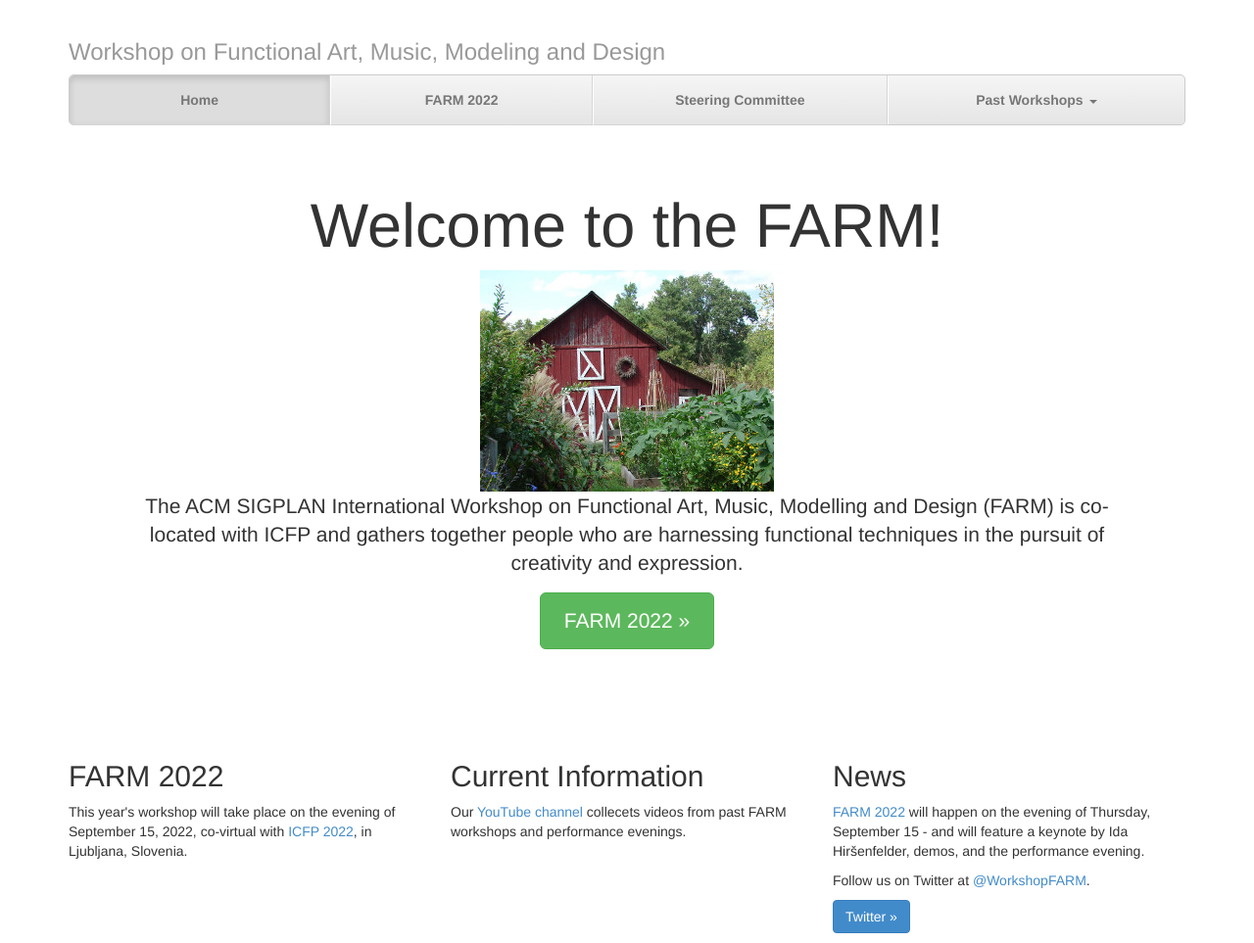
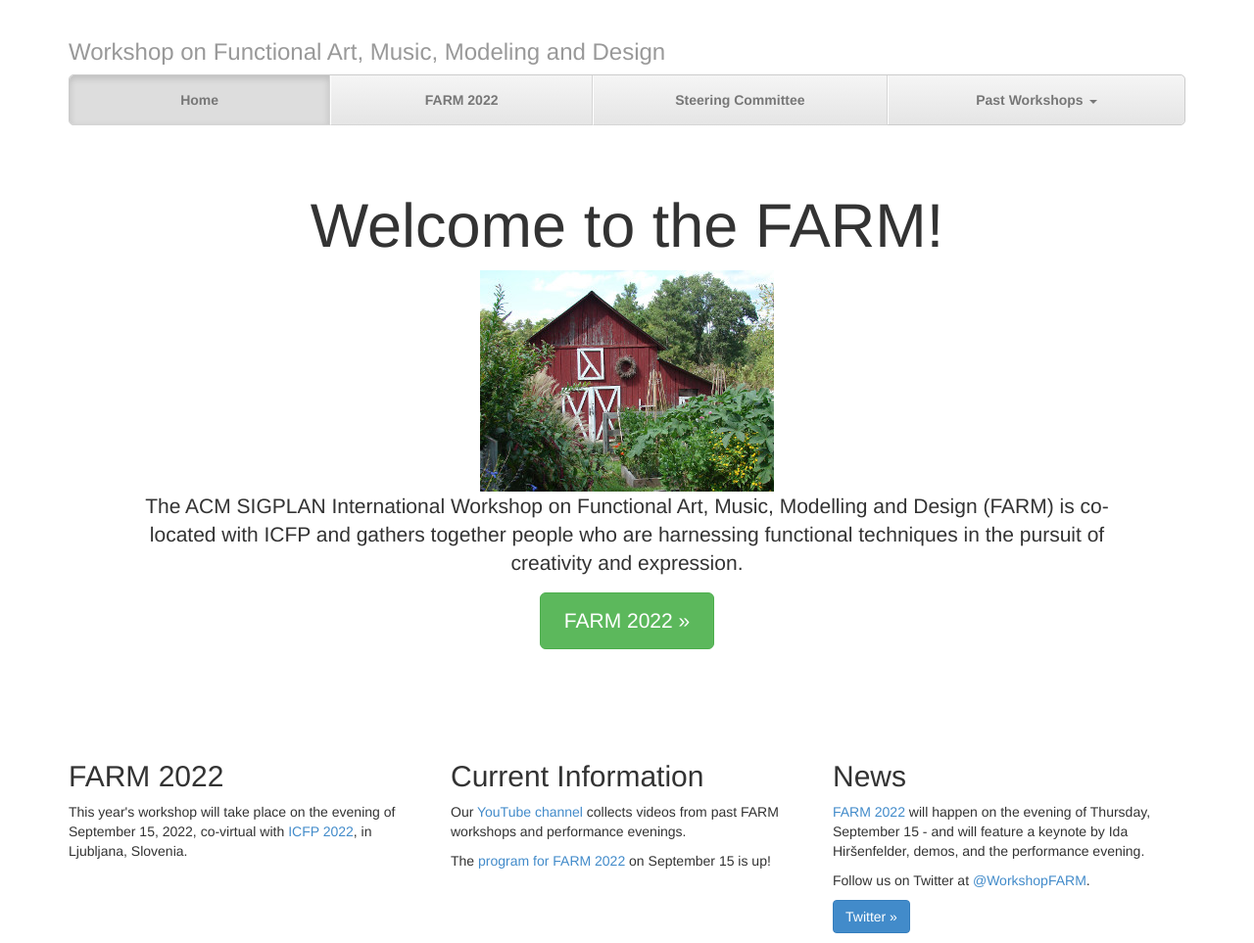
Before and after one commit to functional-art/functional-art.github.com, a Jekyll site: the page built from index.html, in a window 1280 px wide. Shown: the whole page at 98% size. Built offline with Jekyll 4.4.1, drawn with Linux system fonts in a browser that asks for light colours; nearby versions of some CDN libraries.

Commit message:
Current Information update

```diff
--- a/index.html
+++ b/index.html
@@ -63,8 +63,10 @@
         <div class="col-lg-4">
 	  <h2>Current Information</h2>
 	  <p>Our <a href="https://www.youtube.com/channel/UCHpfauUfoEDZeihFSTIY6Sg/playlists">YouTube
-	  channel</a> collecets videos from past FARM workshops and
+	  channel</a> collects videos from past FARM workshops and
 	    performance evenings.</p>
+	  <p>The <a href="/2022/">program for FARM 2022</a> on
+	  September 15 is up!
        </div>
         <div class="col-lg-4">
           <h2>News</h2>
```
